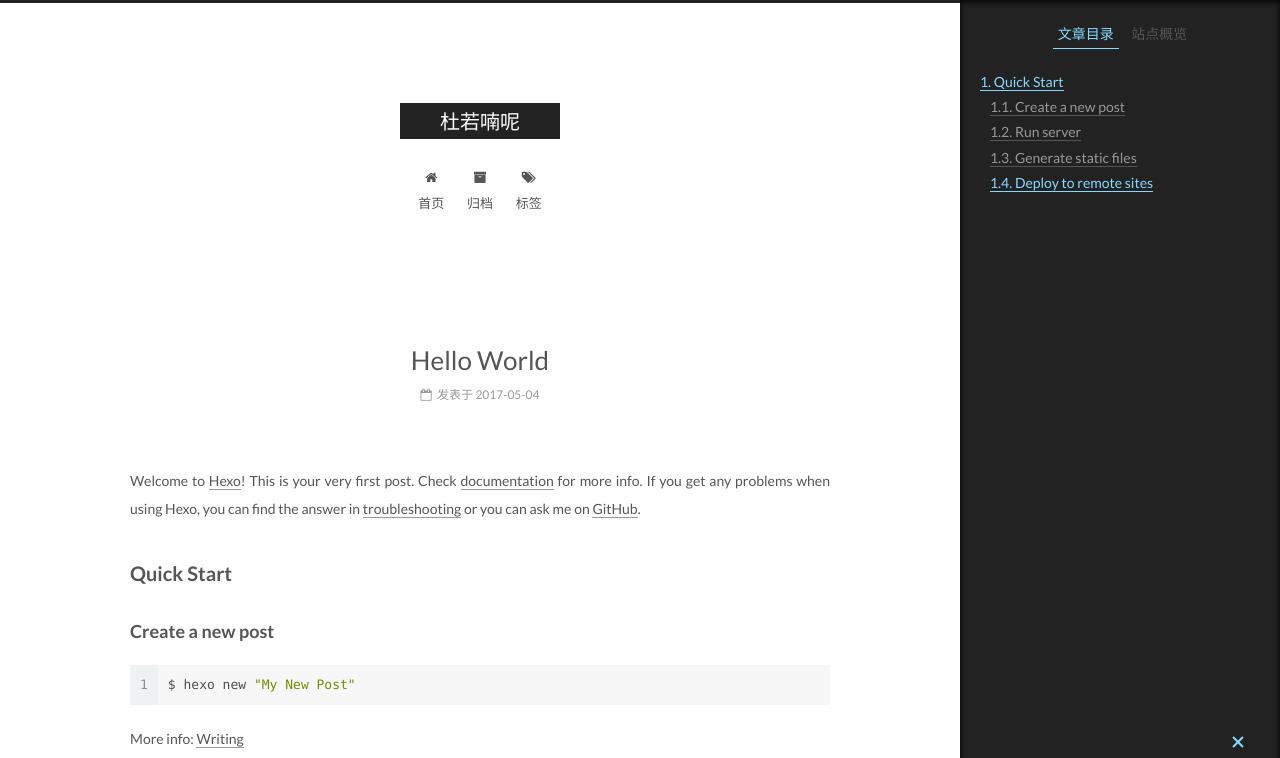
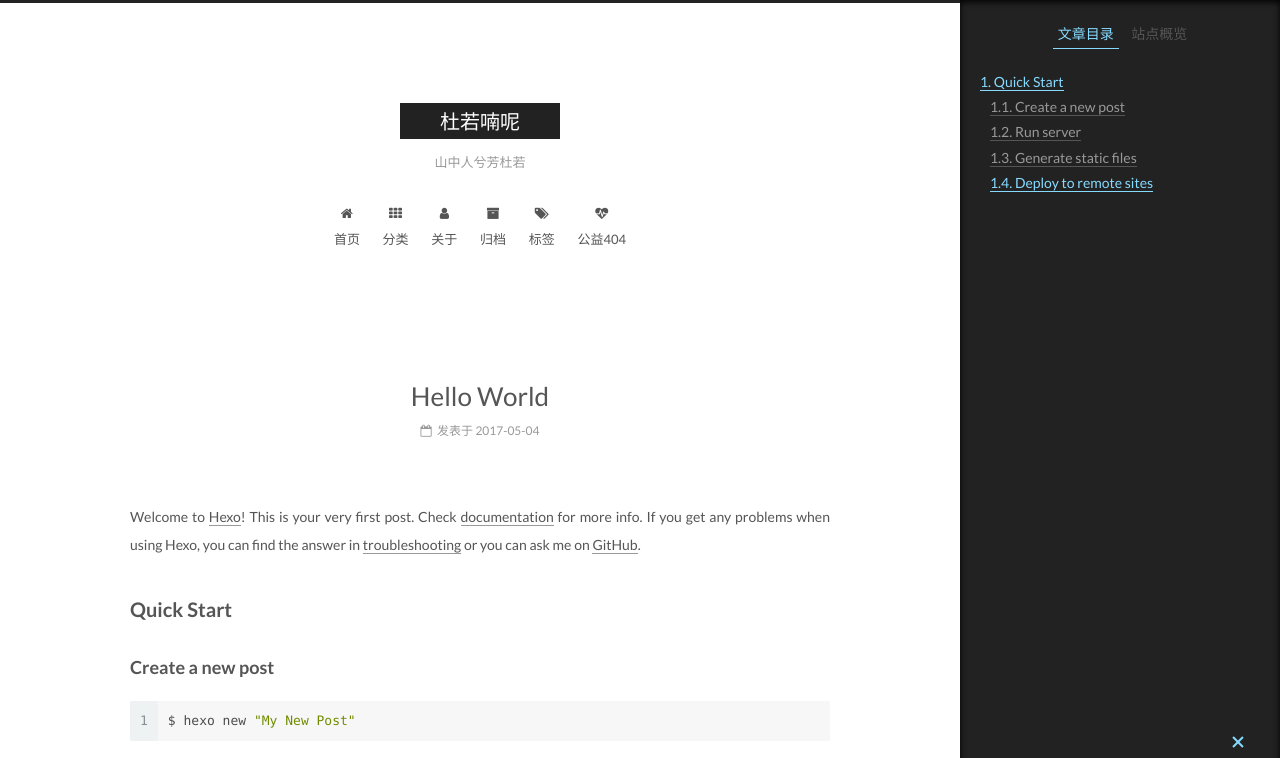
Before and after one commit to duruonanni/duruonanni.github.io, a plain HTML site: page 2017/05/04/hello-world/index.html in a window 1280 px wide. Shown: the top 758 px of the page. Drawn offline with Linux system fonts and the light colour scheme.

Commit message:
Site updated: 2017-05-05 16:03:12

```diff
--- a/2017/05/04/hello-world/index.html
+++ b/2017/05/04/hello-world/index.html
@@ -83,7 +83,7 @@
 
 
 
-  <link rel="shortcut icon" type="image/x-icon" href="/favicon.ico?v=5.1.1" />
+  <link rel="shortcut icon" type="image/x-icon" href="/images/favicon.ico?v=5.1.1" />
 
 
 
@@ -174,7 +174,7 @@
       </a>
     </div>
 
-        <p class="site-subtitle"></p>
+        <p class="site-subtitle">山中人兮芳杜若</p>
 
   </div>
 
@@ -204,6 +204,26 @@
         </li>
 
 
+        <li class="menu-item menu-item-categories">
+          <a href="/categories" rel="section">
+
+              <i class="menu-item-icon fa fa-fw fa-th"></i> <br />
+
+            分类
+          </a>
+        </li>
+
+
+        <li class="menu-item menu-item-about">
+          <a href="/about" rel="section">
+
+              <i class="menu-item-icon fa fa-fw fa-user"></i> <br />
+
+            关于
+          </a>
+        </li>
+
+
         <li class="menu-item menu-item-archives">
           <a href="/archives" rel="section">
 
@@ -220,6 +240,16 @@
               <i class="menu-item-icon fa fa-fw fa-tags"></i> <br />
 
             标签
+          </a>
+        </li>
+
+
+        <li class="menu-item menu-item-commonweal">
+          <a href="/404.html" rel="section">
+
+              <i class="menu-item-icon fa fa-fw fa-heartbeat"></i> <br />
+
+            公益404
           </a>
         </li>
 
--- a/css/main.css
+++ b/css/main.css
@@ -1695,7 +1695,7 @@ pre .javascript .function {
   width: 4px;
   height: 4px;
   border-radius: 50%;
-  background: #fff;
+  background: #16540b;
 }
 .links-of-blogroll {
   font-size: 13px;
```
Also changed, not shown: archives/2017/05/index.html (+32 -2 lines), archives/2017/index.html (+32 -2 lines), archives/index.html (+32 -2 lines), index.html (+32 -2 lines), images/favicon.ico (added).
